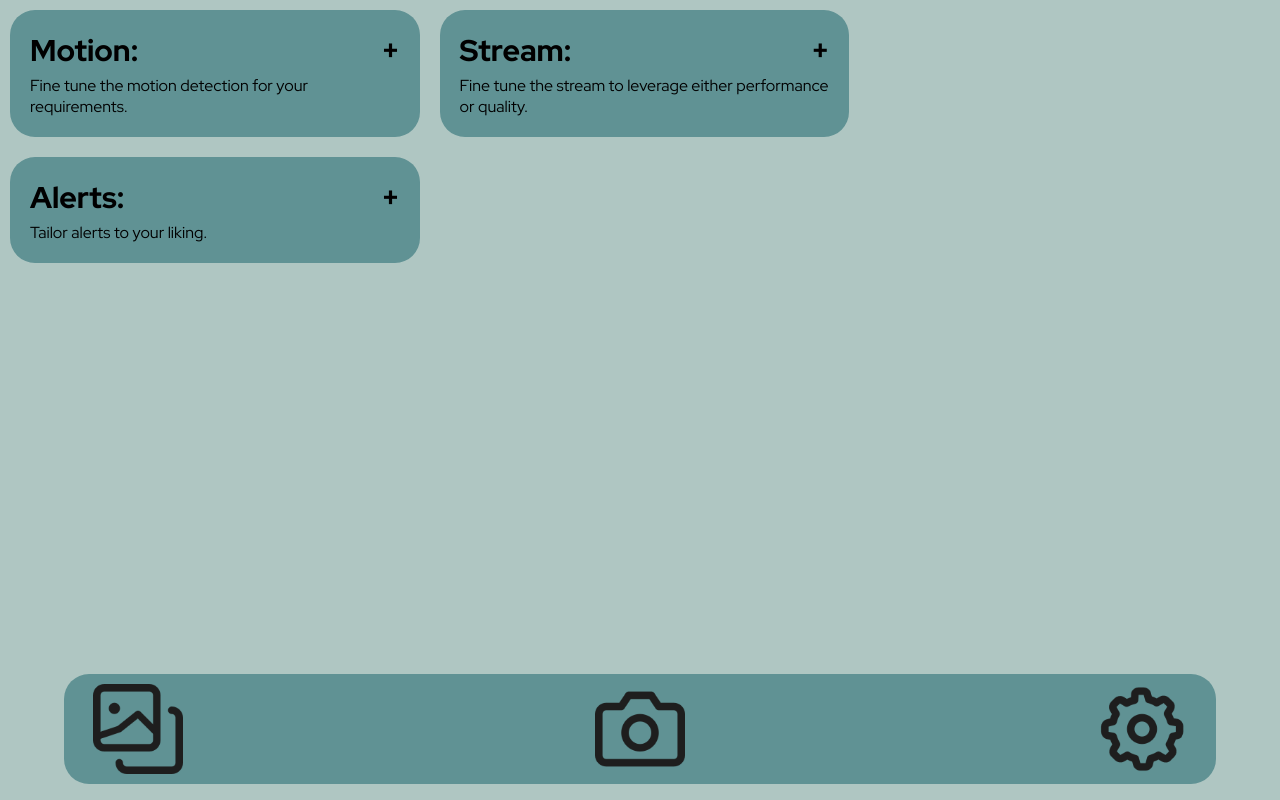
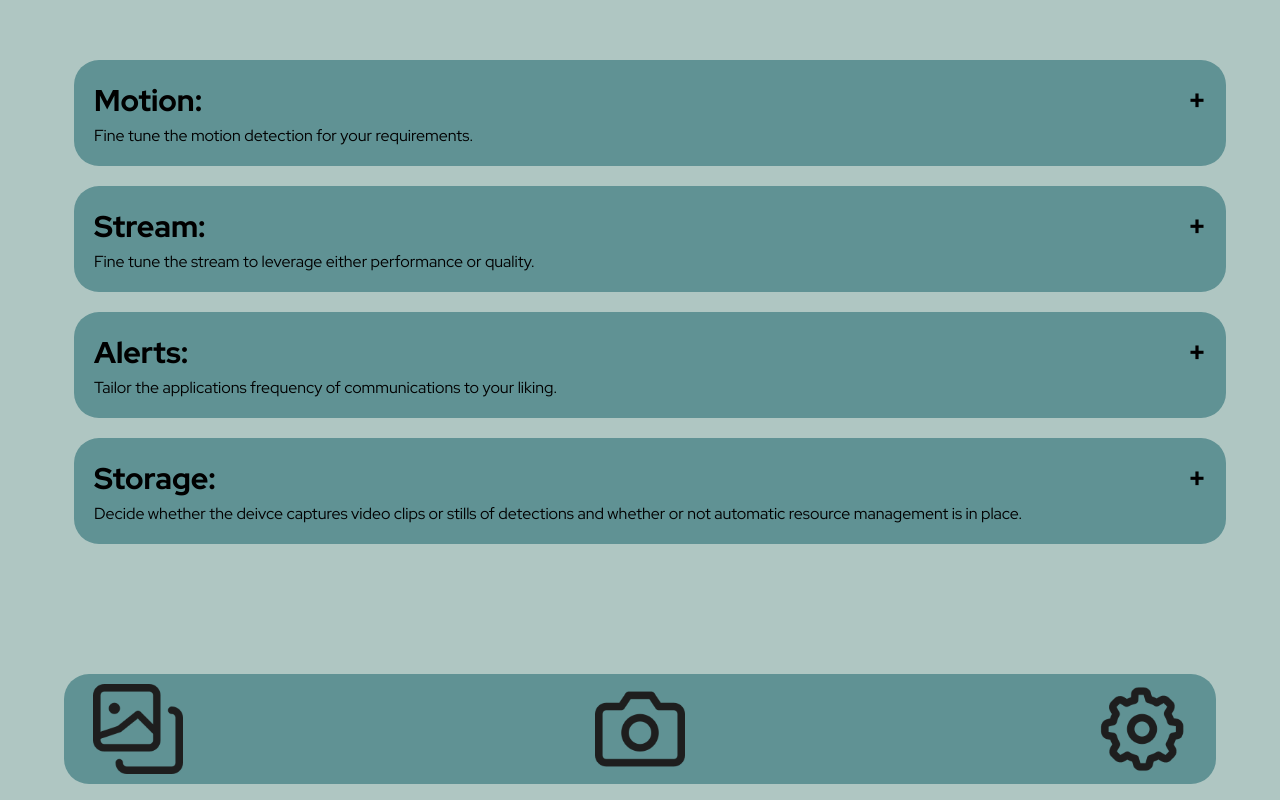
Before and after one commit to MichaelwaveOfficial/rpi_security_system_rebuild_25, a Python web app: template app/templates/settings.html in a window 1280 px wide. Run offline with Jinja, Linux system fonts and the light colour scheme; the template is opened without the code that fills it: most values are stand-ins (such as "Sample title", 1, 10 or a date in 2020).

Commit message:
settings + camera updates

```diff
--- a/app/Config.py
+++ b/app/AppConfig.py
@@ -13,6 +13,3 @@ TEST_DIR = './app/static/stream_test_imgs/'
 STATIC_PATH = os.path.join(BASE_DIR, STATIC_DIR)
 CAPTURES_PATH = os.path.join(BASE_DIR, CAPTURE_UPLOADS_DIR)
 TEST_PATH = os.path.join(BASE_DIR, TEST_DIR)
-
-## Get root dirs.
-## Media dirs
--- a/app/static/css/settings.css
+++ b/app/static/css/settings.css
@@ -1,12 +1,25 @@
 
 /* Dropdown containers styling. */
+
+body {
+    overflow-y: hidden;
+}
+
+.main-container {
+    display: inline-grid;
+    width: 100%;
+    margin-top: 50px;
+    overflow: hidden;
+}
 
 .scroll-container {
     cursor: pointer;
     position: relative;
     display: inline-block;
     float: left; /* DONT TOUCH OR WONT WORK PROPERLY XD.. */
-    width: 32%;
+    width: 90%;
+    left: 50%;
+    transform: translateX(-50%);
     background-color: var(--secondary-background);
     padding: 20px;
     margin: 10px;
@@ -36,8 +49,13 @@
     transition: max-height 0.5s ease-in-out;
 }
 
-.settings-container p{
+.settings-container p {
     padding: 5px 0px 5px 20px;
+}
+
+input[type=email], input[type=password] {
+    margin: 5px 0px 5px 20px;
+    border-radius: 10px;
 }
 
 .toggle-container {
@@ -69,3 +87,12 @@
     color: var(--patina);
     font-size: 32px;
 }
+
+/* FORM SUBMISSION BUTTON. */
+
+button {
+    margin: 5px 0px 5px 20px;
+    position: relative;
+    left: 50%;
+    transform: translateX(-50%);
+}
--- a/app/static/js/settings.js
+++ b/app/static/js/settings.js
@@ -1,18 +1,19 @@
-
 
 document.addEventListener('DOMContentLoaded', function() {
 
-    /*
-
-        Enhance the responsiveness of the dropdowns by leveraging JS.
-
-    */
-
+    /**
+     * Initialise functions once dom has loaded.
+     */
     dropdownSetup()
     slidersSetup()
+    handleFormSubmission()
 })
 
 function dropdownSetup() {
+
+    /**
+     * Apply event listeners to dropdown containers titles. Once clicked pass the container of interest and its siblings.
+     */
 
     var containers = document.querySelectorAll('.scroll-container')
 
@@ -21,12 +22,16 @@ function dropdownSetup() {
         var containerTitle = container.querySelector('.scroll-container-title')
 
         containerTitle.addEventListener('click', function() {
-            dropdownToggle(container)
+            dropdownToggle(container, containers)
         })
     })
 }
 
 function slidersSetup() {
+
+    /**
+     * Apply event listeners to the sliders and get the values of the concerned slider.
+     */
 
     document.querySelectorAll('.settings-container').forEach(container => {
 
@@ -38,24 +43,44 @@ function slidersSetup() {
     })
 }
 
-function dropdownToggle(container) {
+function dropdownToggle(currentContainer, containers) {
 
-    var containerTitle = container.querySelector('.scroll-container-title')
-    var containerContent = container.querySelector('.settings-container')
+    /**
+     * Once toggled by the user. Apply styling tweaks to either open or close the settings container
+     * through max_height adjustments.
+     */
 
-    containerTitle.classList.toggle('active')
+    var currentContainerTitle = currentContainer.querySelector('.scroll-container-title')
+    var currentContainerContent = currentContainer.querySelector('.settings-container')
 
-    if (containerContent.style.maxHeight) {
-        containerContent.style.maxHeight = null
+    containers.forEach(function (container) {
+
+        if (container != currentContainer) {
+
+            var content = container.querySelector('.settings-container')
+            var title = container.querySelector('.scroll-container-title')
+
+            if (content.style.maxHeight) {
+                content.style.maxHeight = null
+            } else {
+                title.classList.remove('active')
+            }
+        }
+    })
+
+    currentContainerTitle.classList.toggle('active')
+
+    if (currentContainerContent.style.maxHeight) {
+        currentContainerContent.style.maxHeight = null
     } else {
-        containerContent.style.maxHeight = containerContent.scrollHeight + 'px'
+        currentContainerContent.style.maxHeight = currentContainerContent.scrollHeight + 'px'
     }
 }
 
 function updateSliders(slider) {
 
     /**
-     * Function to update sliders values,
+     * Function to update sliders values and output that value in the html.
      */
 
     var output = document.getElementById('output' + slider.id.slice(-1))
@@ -64,3 +89,32 @@ function updateSliders(slider) {
         output.innerHTML - slider.value
     }
 }
+
+function handleFormSubmission() {
+
+    /**
+     * Dynamically handle values being updated by the user on the settings page leveraging AJAX to mitigate
+     * page reloads upon submission.
+     */
+
+    var settingsForm = document.getElementById('settings-form')
+
+    settingsForm.addEventListener('change', function(event) {
+
+        const submittedData = new FormData(this)
+
+        fetch(this.action, {
+            method: 'POST',
+            body : submittedData
+        })
+        .then(response => response.json())
+        .then(data => {
+            alert('Settings applied!')
+            // Implement more dynamic user feedback.
+        })
+        .catch(error => {
+            alert('There was an error applying settings!')
+            // Same for errors, need onscreen popups.
+        })
+    })
+}
--- a/app/templates/settings.html
+++ b/app/templates/settings.html
@@ -5,6 +5,8 @@
 {% endblock head %}
 
 {% block body %}
+
+    <form id='settings-form' method="POST" action="{{ url_for('main.update_settings') }}">
 
         <div class="scroll-container">
 
@@ -16,25 +18,33 @@
 
             <div class="settings-container">
 
-            <h3>Range</h3>
-
-            <p>How far the algorithm will pick up on detections.</p>
-
+                <h3>Sensitivity</h3>
+                <p>Adjust how sensitive the system is towards a detections movement.</p>
 
                 <div class="slider-container">
-                <p>1</p>
-                <input type="range" min="1" max="100" value="50" class="slider" id="slider1">
-                <p>100</p>
-                <span class = 'slide-output' id = 'output1'></span>
+                    <p>1 pixel</p>
+                    <input type="range" name="motion_detection[sensitivity]" min="1" max="100" value="{{ settings.motion_detection.sensitivity }}" class="slider" id="slider2">
+                    <p>100 pixels</p>
+                    <span class = 'slide-output' id="output0"></span>
                 </div>
 
-            <h3>Sensitivity</h3>
-            <p>How much movement is required to trigger the algorithm.</p>
+                <h3>Threat Escalation</h3>
+                <p>Customise how long an object needs to be tracked before escalation of its threat level.</p>
 
                 <div class="slider-container">
-                <p>1</p>
-                <input type="range" min="1" max="100" value="50" class="slider" id="slider2">
-                <p>100</p>
+                    <p>1 second</p>
+                    <input type="range" name="motion_detection[threat_escalation]" min="1" max="60" value="{{ settings.motion_detection.threat_escalation }}" class="slider" id="slider3">
+                    <p>60 seconds</p>
+                    <span class = 'slide-output' id="output1"></span>
+                </div>
+
+                <h3>Maximim Threat Level</h3>
+                <p>Determine a detections maximum threshold to be exceeded in order to consider it a serious threat.</p>
+
+                <div class="slider-container">
+                    <p>Level 1</p>
+                    <input type="range"  name="motion_detection[max_threat_level]" min="1" max="60" value="{{ settings.motion_detection.maximum_threat_level }}" class="slider" id="slider3">
+                    <p>Level 10</p>
                     <span class = 'slide-output' id="output2"></span>
                 </div>
 
@@ -54,27 +64,23 @@
 
                 <p>Tailor the video settings for performance or quality.</p>
 
-            <h3>Resolution</h3>
+                <h3>Quality</h3>
                 <p>Tune the quality of the stream.
                     Lower resolution will enhance the device performance and reduce overheads whilst higher resolutions will deliver better quality.
                 </p>
 
-            <div class="slider-container">
-                <p>1</p>
-                <input type="range" min="1" max="100" value="50" class="slider" id="slider3">
-                <p>100</p>
-                <span class = 'slide-output 'id="output3"></span>
-            </div>
+                    <select name='quality' class='sort-button' id='quality'  name="stream_quality[quality]">
 
-            <h3>Framerate</h3>
-            <p>Tailor the stream latency, improved responsiveness will require more resources whilst less will improve performance.</p>
+                        {% for stream_type, setting in settings.stream_quality.items() %}
 
-            <div class="slider-container">
-                <p>1</p>
-                <input type="range" min="1" max="100" value="50" class="slider" id="slider4">
-                <p>100</p>
-                <span class = 'slide-output' id="output4"></span>
-            </div>
+                            <option value="{{ stream_type | upper }}">
+                                <p>Framerate: {{ setting.framerate | upper }}</p>
+                                <p>Resolution: {{ setting.resolution[0] | upper }}x{{ setting.resolution[1] | upper }}</p>
+                            </option>
+
+                        {% endfor %}
+
+                    </select>
 
             </div>
 
@@ -85,33 +91,74 @@
             <!-- Settings for user to tailor alerts to their liking. -->
 
             <h2 class="scroll-container-title"><span>Alerts:</span></h2>
-        <p>Tailor alerts to your liking.</p>
+            <p>Tailor the applications frequency of communications to your liking.</p>
 
             <div class="settings-container">
 
-            <p>Customise how the device contacts you.</p>
-
                 <h3>Toggle</h3>
+                <p>Customise when the device should be placed in passive mpode</p>
 
                 <div class="toggle-container">
                     <p>Toggle alerts off / on. </p>
-                <input type="checkbox" id="toggle-switch">
-                <label for="toggle-switch">Toggle</label>
+                    <input type="checkbox"  name="alerts[toggle]" id="alerts-switch" {% if settings.alert_settings.toggle %} checked {% endif %}>
+                    <label for="alerts-switch">Toggle</label>
                 </div>
 
                 <h3>Frequency</h3>
                 <p>The frequency of which the device will notify you.</p>
 
                 <div class="slider-container">
-                <p>1</p>
-                <input type="range" min="1" max="100" value="50" class="slider" id="slider5">
-                <p>100</p>
-                <p><span class = 'slide-output' id="output5"></span></p>
+                    <p>1 second</p>
+                    <input type="range"  name="alerts[frequency]" min="1" max="1800" value="{{ settings.alert_settings.frequency }}" class="slider" id="slider5">
+                    <p>2 minutes</p>
+                    <p><span class = 'slide-output' id="output6"></span></p>
+                </div>
+
+                <h3>Target Email.</h3>
+                <p>The designated recipient of the detections email once a threat has been identified.</p>
+                <input type="email"  name="alerts[target_email]" value="{{ settings.alert_settings.target_email }}">
+
+                <h3>App Password.</h3>
+                <p>Generated app password from your google account where emails will be sent from.</p>
+                <input type="password"  name="alerts[app_password]" value="{{ settings.alert_settings.app_password }}">
+
+            </div>
+        </div>
+
+        <div class="scroll-container">
+
+            <!-- Settings for user to tailor alerts to their liking. -->
+
+            <h2 class="scroll-container-title"><span>Storage:</span></h2>
+            <p>Decide whether the deivce captures video clips or stills of detections and whether or not
+                automatic resource management is in place.
+            </p>
+
+            <div class="settings-container">
+
+                <h3>Automatic Resource Management</h3>
+                <p>Determine whether or not the device or yourself is in control of the devices resources.</p>
+
+                <div class="toggle-container">
+                    <p>Toggle resource management off / on. </p>
+                    <input type="checkbox"  name="storage[auto_management]" id="resource-switch" {% if settings.storage_settings.auto_resource_management %} checked {% endif %}>
+                    <label for="resource-switch">Toggle</label>
+                </div>
+
+                <h3>Content Type</h3>
+                <p>Choose whether the device captures video clips or image stills.</p>
+
+                <div class="toggle-container">
+                    <p>Clips / Stills</p>
+                    <input type="checkbox" name="storage[content_type]" id="content-switch" {% if settings.alert_settings.content_type %} checked {% endif %}>
+                    <label for="content-switch">Toggle</label>
                 </div>
 
             </div>
 
         </div>
+
+    </form>
 
     {% block extra_js %}
         <!-- Inject page speicfic JavaScript here. -->
```
Also changed, not shown: app/Camera.py (+111 -2 lines), app/Routes.py (+71 -3 lines), 2 other files. Lines whose indentation alone changed are shown as unchanged.
